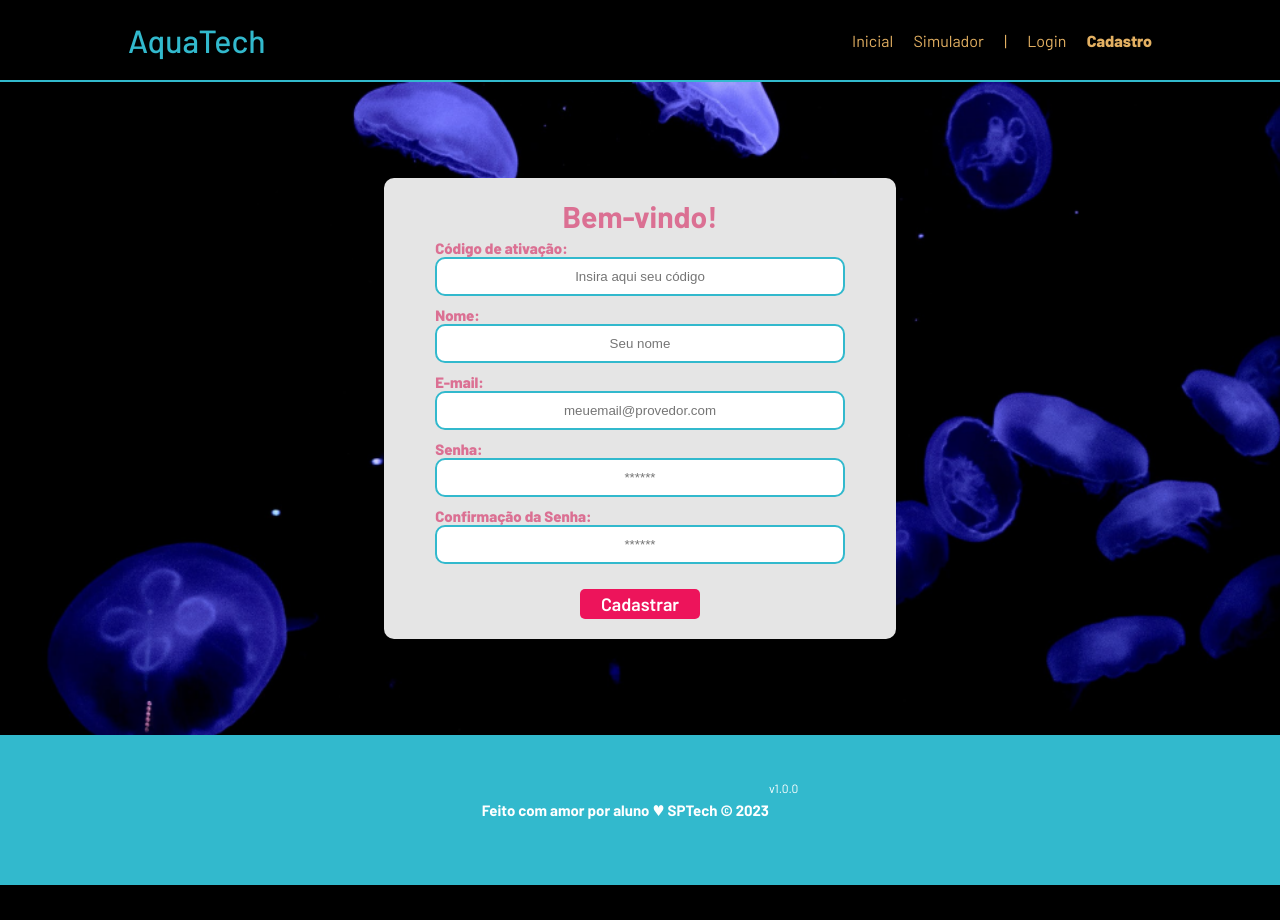
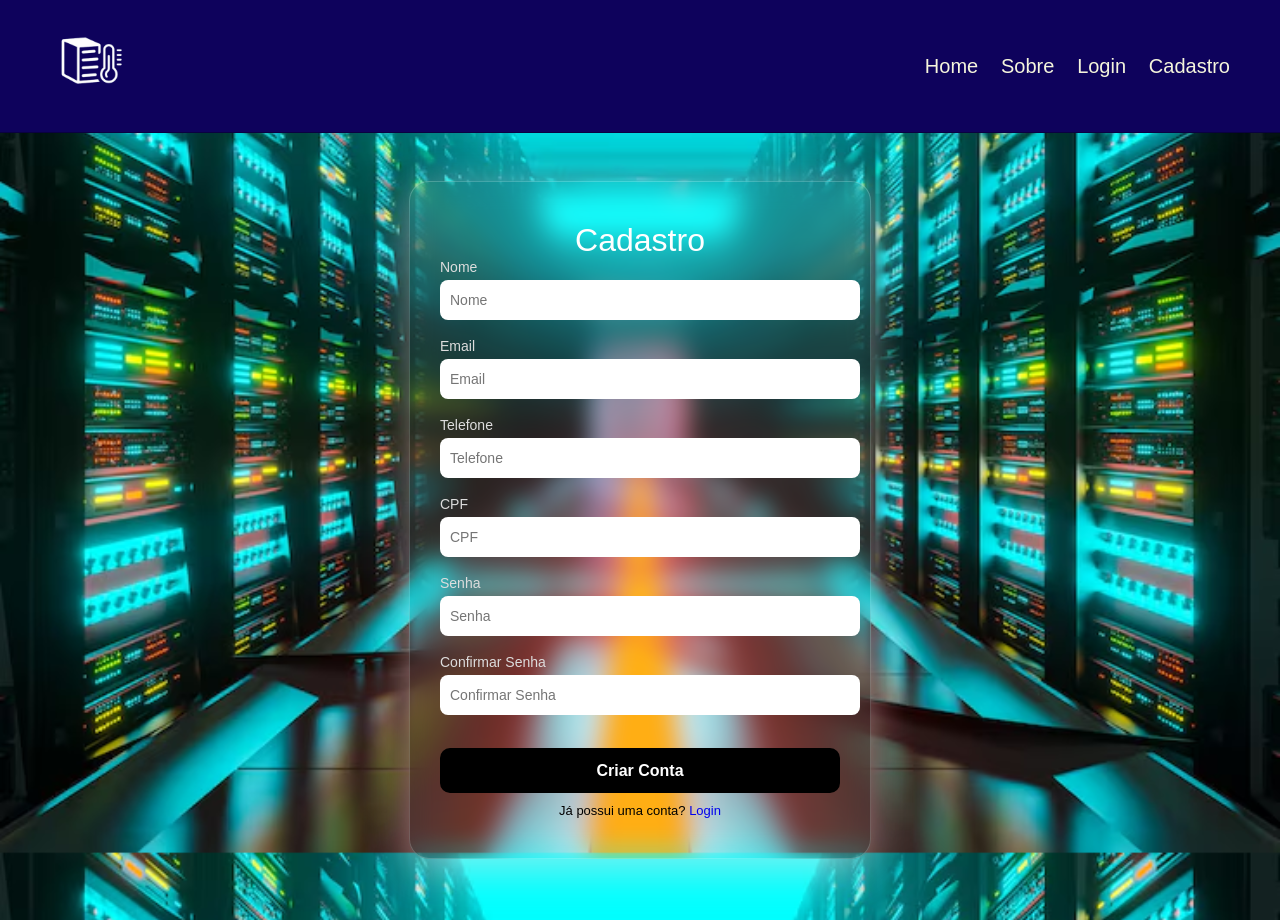
Before and after one commit to DATACENTERPROJETO/sprint_3, a website: page public/cadastro.html in a window 1280 px wide. Before the commit the page ends 885 px from the top, so only its background shows below. Drawn offline with Linux system fonts and the light colour scheme; no server answers.

Commit message:
Adicionando tela de cadastro

```diff
--- a/public/cadastro.html
+++ b/public/cadastro.html
@@ -5,158 +5,210 @@
   <meta charset="UTF-8" />
   <meta http-equiv="X-UA-Compatible" content="IE=edge" />
   <meta name="viewport" content="width=device-width, initial-scale=1.0" />
-
-  <title>AquaTech | Cadastro</title>
+  <title>Cadastro</title>
 
   <script src="./js/sessao.js"></script>
 
-  <link rel="stylesheet" href="./css/estilo.css" />
-  <link rel="icon" href="./assets/icon/favicon2.ico" />
-  <link rel="preconnect" href="https://fonts.gstatic.com" />
+  <link rel="stylesheet" href="css/cad.css" />
+  <link rel="stylesheet" href="css/style.css" />
 </head>
 
-<body onload="listar()">
-  <!--header inicio-->
-  <div class="header">
-    <div class="container">
-      <h1 class="titulo">AquaTech</h1>
-      <ul class="navbar">
-        <li>
-          <a href="index.html">Inicial</a>
-        </li>
-        <li>
-          <a href="simulador.html">Simulador</a>
-        </li>
-        <li>|</li>
-        <li>
+<header class="header">
+  <section>
+    <a href="index.html" class="logo">
+      <img src="assets/imgs/logoEasyServerPNG.png" alt="logo" />
+    </a>
+    <nav class="navBar">
+      <a href="index.html">Home</a>
+      <a href="index.html#sobre">Sobre</a>
       <a href="login.html">Login</a>
-        </li>
-        <li class="agora">
-          <a href="#">Cadastro</a>
-        </li>
-      </ul>
-    </div>
-  </div>
-  <!--header fim-->
+      <a href="cadastro.html">Cadastro</a>
+    </nav>
+  </section>
+</header>
 
-  <div class="login">
+<body onload="">
+
   <div class="alerta_erro">
     <div class="card_erro" id="cardErro">
       <span id="mensagem_erro"></span>
     </div>
   </div>
-    <div class="container">
-      <div class="card card-cadastro">
-        <h2>Bem-vindo!</h2>
-        <div class="formulario">
-          <!--
-                         Para inserir mais um campo, copie uma das inputs abaixo.
-                         Assim que inserir vá para o script abaixo.
-                     -->
+
+  <div id="div_form">
+    <span class="titu">Cadastro</span>
+
+    <div id="formu">
+
+      <div class="linha">
+        <span class="titulo_campo">Nome</span>
         <div class="campo">
-            <span>Código de ativação:</span>
-            <input id="codigo_input" type="text" placeholder="Insira aqui seu código" />
-          </div>
-          <div class="campo">
-            <span>Nome:</span>
-            <input id="nome_input" type="text" placeholder="Seu nome" />
-          </div>
-          <div class="campo">
-            <span>E-mail:</span>
-            <input id="email_input" type="text" placeholder="meuemail@provedor.com" />
-          </div>
-          <div class="campo">
-            <span>Senha:</span>
-            <input id="senha_input" type="password" placeholder="******" />
-          </div>
-          <div class="campo">
-            <span>Confirmação da Senha:</span>
-            <input id="confirmacao_senha_input" type="password" placeholder="******" />
-          </div>
-          <button class="botao" onclick="cadastrar()">Cadastrar</button>
-        </div>
-        <div id="div_aguardar" class="loading-div">
-          <img src="./assets/circle-loading.gif" id="loading-gif" />
-        </div>
-
-        <div id="div_erros_login"></div>
-      </div>
+          <input id="ipt_nome" placeholder="Nome" oninput="vlNome()" />
+          <span id="msg_nome"></span>
         </div>
       </div>
 
-  <!--footer inicio-->
-  <div class="footer">
-    <div class="container">
-      <h4>Feito com amor por aluno &hearts; SPTech &copy; 2023</h4>
-      <span class="version">v1.0.0</span>
+      <div class="linha">
+        <span class="titulo_campo">Email</span>
+        <div class="campo">
+          <input id="ipt_email" placeholder="Email" oninput="vlEmail()" />
+          <span id="msg_email"></span>
         </div>
       </div>
-  <!--footer fim-->
+
+      <div class="linha">
+        <span class="titulo_campo">Telefone</span>
+        <div class="campo">
+          <input id="ipt_telefone" placeholder="Telefone" oninput="vlTelefone()" />
+          <span id="msg_tel"></span>
+        </div>
+      </div>
+
+      <div class="linha">
+        <span class="titulo_campo">CPF</span>
+        <div class="campo">
+          <input id="ipt_cpf" placeholder="CPF" oninput="vlCpf()" />
+          <span id="msg_cpf"></span>
+        </div>
+      </div>
+
+      <div class="linha">
+        <span class="titulo_campo">Senha</span>
+        <div class="campo">
+          <input id="ipt_senha" placeholder="Senha" type="password" oninput="vlSenha()" />
+          <span id="msg_senha"></span>
+        </div>
+      </div>
+
+      <div class="linha">
+        <span class="titulo_campo">Confirmar Senha</span>
+        <div class="campo">
+          <input id="ipt_confirm_senha" placeholder="Confirmar Senha" type="password" oninput="cnfSenha()" />
+          <span id="msg_conf"></span>
+        </div>
+      </div>
+
+      <button onclick="criar()">Criar Conta</button>
+
+      <p>
+        Já possui uma conta?
+        <a href="login.html" id="btn_login">Login</a>
+      </p>
+    </div>
+
+    <div id="msg"></div>
+  </div>
+
 </body>
 
 </html>
 
 <script>
 
-  // Array para armazenar empresas cadastradas para validação de código de ativação
-  let listaEmpresasCadastradas = [];
+  function vlNome() {
+    let nome = ipt_nome.value;
+    if (nome.length <= 2) {
+      msg_nome.innerHTML = `<span class="erro">✖ Nome inválido</span>`;
+    } else {
+      msg_nome.innerHTML = `<span class="certo">✔ Nome válido</span>`;
+    }
+  }
 
-  function cadastrar() {
+  function vlEmail() {
+    let email = ipt_email.value;
+    if (email.includes('@')) {
+      msg_email.innerHTML = `<span class="certo">✔ Email válido</span>`;
+    } else {
+      msg_email.innerHTML = `<span class="erro">✖ Precisa conter @</span>`;
+    }
+  }
+
+  function vlTelefone() {
+    let tel = ipt_telefone.value;
+    if (tel.length != 11) {
+      msg_tel.innerHTML = `<span class="erro">✖ Telefone inválido</span>`;
+    } else {
+      msg_tel.innerHTML = `<span class="certo">✔ Telefone válido</span>`;
+    }
+  }
+
+  function vlCpf() {
+    let cpf = ipt_cpf.value;
+    if (cpf.length != 11) {
+      msg_cpf.innerHTML = `<span class="erro">✖ CPF inválido</span>`;
+    } else {
+      msg_cpf.innerHTML = `<span class="certo">✔ CPF válido</span>`;
+    }
+  }
+
+  function vlSenha() {
+    let senha = ipt_senha.value;
+    let temEspecial =
+      senha.includes('@') ||
+      senha.includes('#') ||
+      senha.includes('%') ||
+      senha.includes('&') ||
+      senha.includes('$');
+
+    if (senha.length >= 6 && temEspecial) {
+      msg_senha.innerHTML = `<span class="certo">✔ Senha forte</span>`;
+    } else if (senha.length < 6 && temEspecial) {
+      msg_senha.innerHTML = `<span class="media">⚠ Senha média (curta, mas tem especial)</span>`;
+    } else if (senha.length >= 6 && !temEspecial) {
+      msg_senha.innerHTML = `<span class="media">⚠ Senha média (falta caractere especial)</span>`;
+    } else {
+      msg_senha.innerHTML = `<span class="erro">✖ Senha fraca</span>`;
+    }
+  }
+
+  function cnfSenha() {
+    let senha = ipt_senha.value;
+    let conf = ipt_confirm_senha.value;
+    if (senha === conf && senha !== "") {
+      msg_conf.innerHTML = `<span class="certo">✔ Senhas iguais</span>`;
+    } else {
+      msg_conf.innerHTML = `<span class="erro">✖ Senhas diferentes</span>`;
+    }
+  }
+
+  function criar() {
     // aguardar();
 
-    //Recupere o valor da nova input pelo nome do id
-    // Agora vá para o método fetch logo abaixo
-    var nomeVar = nome_input.value;
-    var emailVar = email_input.value;
-    var senhaVar = senha_input.value;
-    var confirmacaoSenhaVar = confirmacao_senha_input.value;
-    var codigoVar = codigo_input.value;
-    var idEmpresaVincular
+    var nomeVar      = ipt_nome.value;
+    var emailVar     = ipt_email.value;
+    var telefoneVar  = ipt_telefone.value;
+    var cpfVar       = ipt_cpf.value;
+    var senhaVar     = ipt_senha.value;
+    var confSenhaVar = ipt_confirm_senha.value;
 
-    // Verificando se há algum campo em branco
     if (
       nomeVar == "" ||
       emailVar == "" ||
+      telefoneVar == "" ||
+      cpfVar == "" ||
       senhaVar == "" ||
-      confirmacaoSenhaVar == "" ||
-      codigoVar == ""
+      confSenhaVar == ""
     ) {
       cardErro.style.display = "block";
-      mensagem_erro.innerHTML =
-        "(Mensagem de erro para todos os campos em branco)";
-
-      finalizarAguardar();
+      mensagem_erro.innerHTML = "Preencha todos os campos antes de continuar.";
+      setInterval(sumirMensagem, 5000);
+      // finalizarAguardar();
       return false;
     } else {
       setInterval(sumirMensagem, 5000);
     }
 
-    // Verificando se o código de ativação é de alguma empresa cadastrada
-    for (let i = 0; i < listaEmpresasCadastradas.length; i++) {
-      if (listaEmpresasCadastradas[i].codigo_ativacao == codigoVar) {
-        idEmpresaVincular = listaEmpresasCadastradas[i].id
-        console.log("Código de ativação válido.");
-        break;
-      } else {
-        cardErro.style.display = "block";
-        mensagem_erro.innerHTML = "(Mensagem de erro para código inválido)";
-        finalizarAguardar();
-      }
-    }
-
-    // Enviando o valor da nova input
     fetch("/usuarios/cadastrar", {
       method: "POST",
       headers: {
         "Content-Type": "application/json",
       },
       body: JSON.stringify({
-        // crie um atributo que recebe o valor recuperado aqui
-        // Agora vá para o arquivo routes/usuario.js
-        nomeServer: nomeVar,
-        emailServer: emailVar,
-        senhaServer: senhaVar,
-        idEmpresaVincularServer: idEmpresaVincular
+        nomeServer:     nomeVar,
+        emailServer:    emailVar,
+        telefoneServer: telefoneVar,
+        cpfServer:      cpfVar,
+        senhaServer:    senhaVar,
       }),
     })
       .then(function (resposta) {
@@ -164,15 +216,13 @@
 
         if (resposta.ok) {
           cardErro.style.display = "block";
-
           mensagem_erro.innerHTML =
             "Cadastro realizado com sucesso! Redirecionando para tela de Login...";
 
           setTimeout(() => {
             window.location = "login.html";
-          }, "2000");
+          }, 2000);
 
-          limparFormulario();
           finalizarAguardar();
         } else {
           throw "Houve um erro ao tentar realizar o cadastro!";
@@ -186,27 +236,16 @@
     return false;
   }
 
-  // Listando empresas cadastradas
-  function listar() {
-    fetch("/empresas/listar", {
-      method: "GET",
-    })
-      .then(function (resposta) {
-        resposta.json().then((empresas) => {
-          empresas.forEach((empresa) => {
-            listaEmpresasCadastradas.push(empresa);
-
-            console.log("listaEmpresasCadastradas")
-            console.log(listaEmpresasCadastradas[0].codigo_ativacao)
-          });
-        });
-      })
-      .catch(function (resposta) {
-        console.log(`#ERRO: ${resposta}`);
-      });
-  }
-
   function sumirMensagem() {
     cardErro.style.display = "none";
   }
+
+  function aguardar() {
+    div_aguardar.style.display = "flex";
+  }
+
+  function finalizarAguardar() {
+    div_aguardar.style.display = "none";
+  }
+
 </script>
```
Lines whose indentation alone changed are shown as unchanged.
